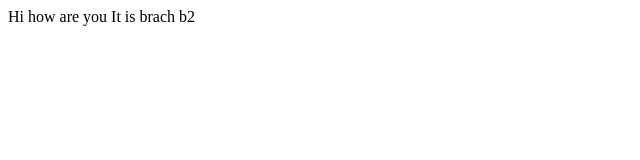
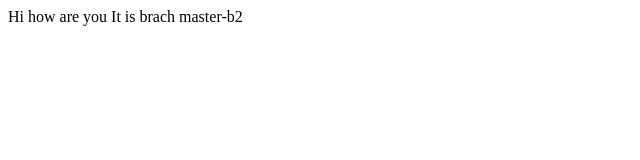
Before and after one commit to Nagesh86566/project2, a plain HTML site: page index.html in a window 1280 px wide. Shown: the full height of the page, 0-640 px from the left. Drawn offline with Linux system fonts and the light colour scheme.

Commit message:
b3 changes

```diff
--- a/index.html
+++ b/index.html
@@ -1,4 +1,4 @@
 <html>
 Hi how are you
-It is brach b2
+It is brach master-b2
 </html>
```
